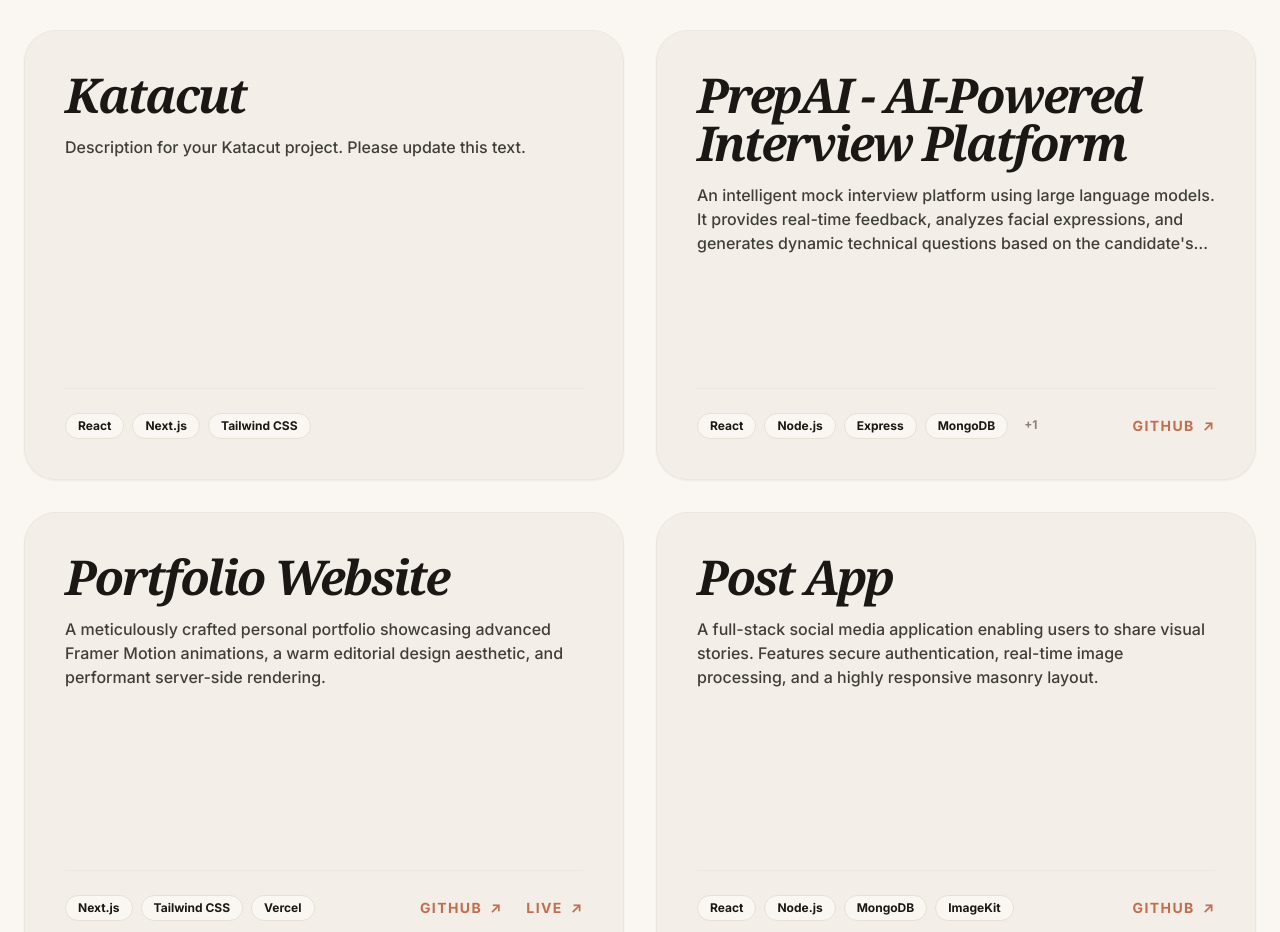
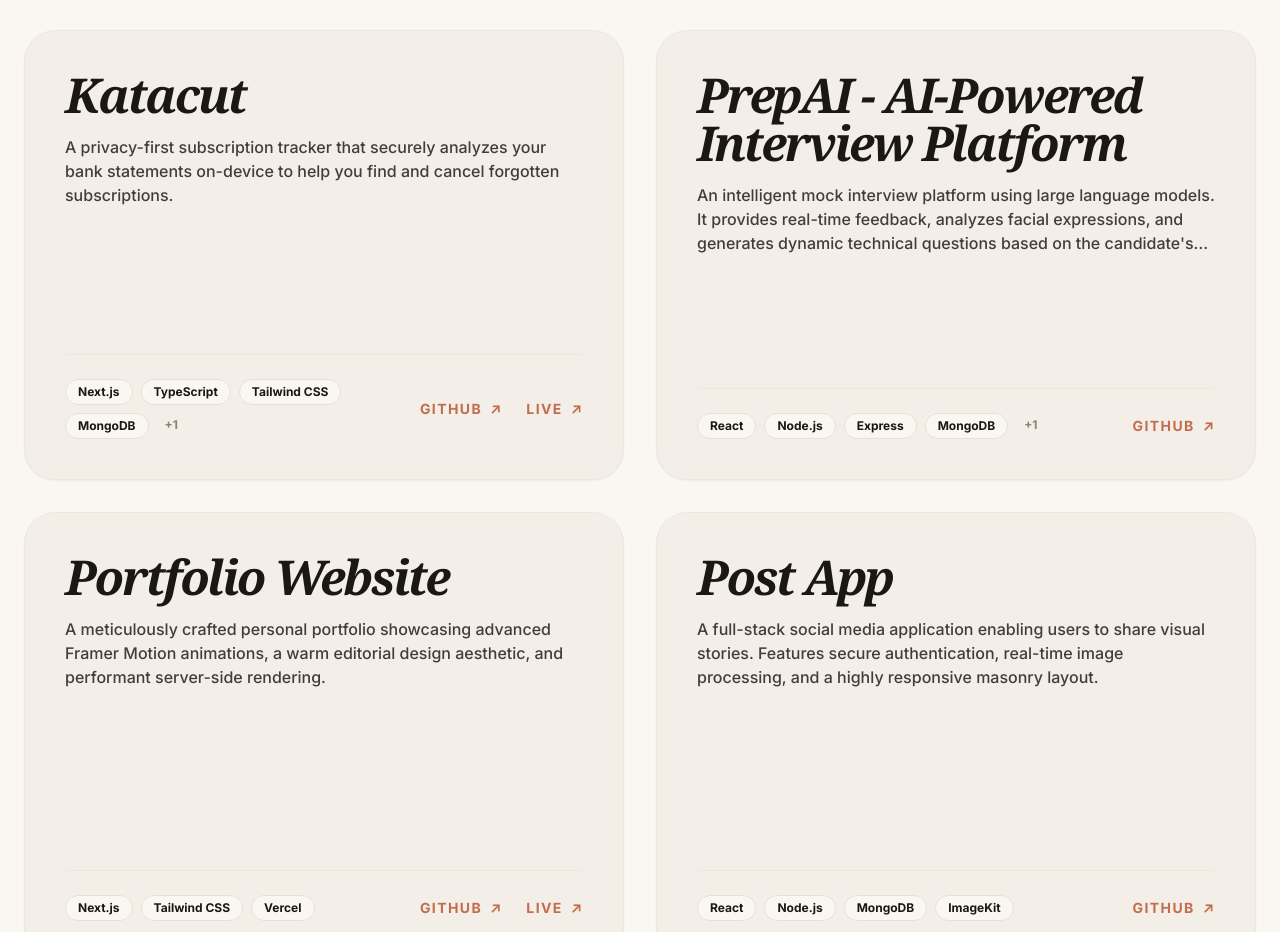
Before and after one commit to Anshikasaxenaa/Portfolio_, a Next.js app: page / in a window 1280 px wide. Shown: the part 6780-7712 px from the top of the page. Built offline with nearby package versions, Linux system fonts and the light colour scheme.

Commit message:
Added screenshot of the project

```diff
--- a/src/data/portfolioData.ts
+++ b/src/data/portfolioData.ts
@@ -14,14 +14,14 @@
   {
     id: 2,
     title: "Katacut",
-    description: "Description for your Katacut project. Please update this text.",
-    problem: "Problem statement for Katacut.",
-    solution: "Solution for Katacut.",
-    tags: ["React", "Next.js", "Tailwind CSS"],
-    image: "/project-1.png",
+    description: "A privacy-first subscription tracker that securely analyzes your bank statements on-device to help you find and cancel forgotten subscriptions.",
+    problem: "People lose hundreds of dollars annually to forgotten subscriptions and hidden recurring charges. Finding these charges usually means tedious manual review of bank statements, and most automated financial apps compromise privacy by uploading your sensitive financial data to the cloud for analysis.",
+    solution: "KataCut offers a secure, zero-knowledge approach by processing bank PDFs and SMS alerts entirely client-side using Web Workers. It uses smart detection algorithms to identify recurring charges and provides a one-click assistant to generate cancellation emails, ensuring your financial data never leaves your device.",
+    tags: ["Next.js", "TypeScript", "Tailwind CSS", "MongoDB", "Web Crypto API"],
+    image: "/project-6.png",
     imageGradient: "from-purple-500 via-pink-500 to-red-500",
-    githubLink: "",
-    liveLink: "",
+    githubLink: "https://github.com/Anshikasaxenaa/KataCut",
+    liveLink: "https://kata-cut.vercel.app/",
   },
   {
     id: 3,
```
Also changed, not shown: public/project-6.png (added).
